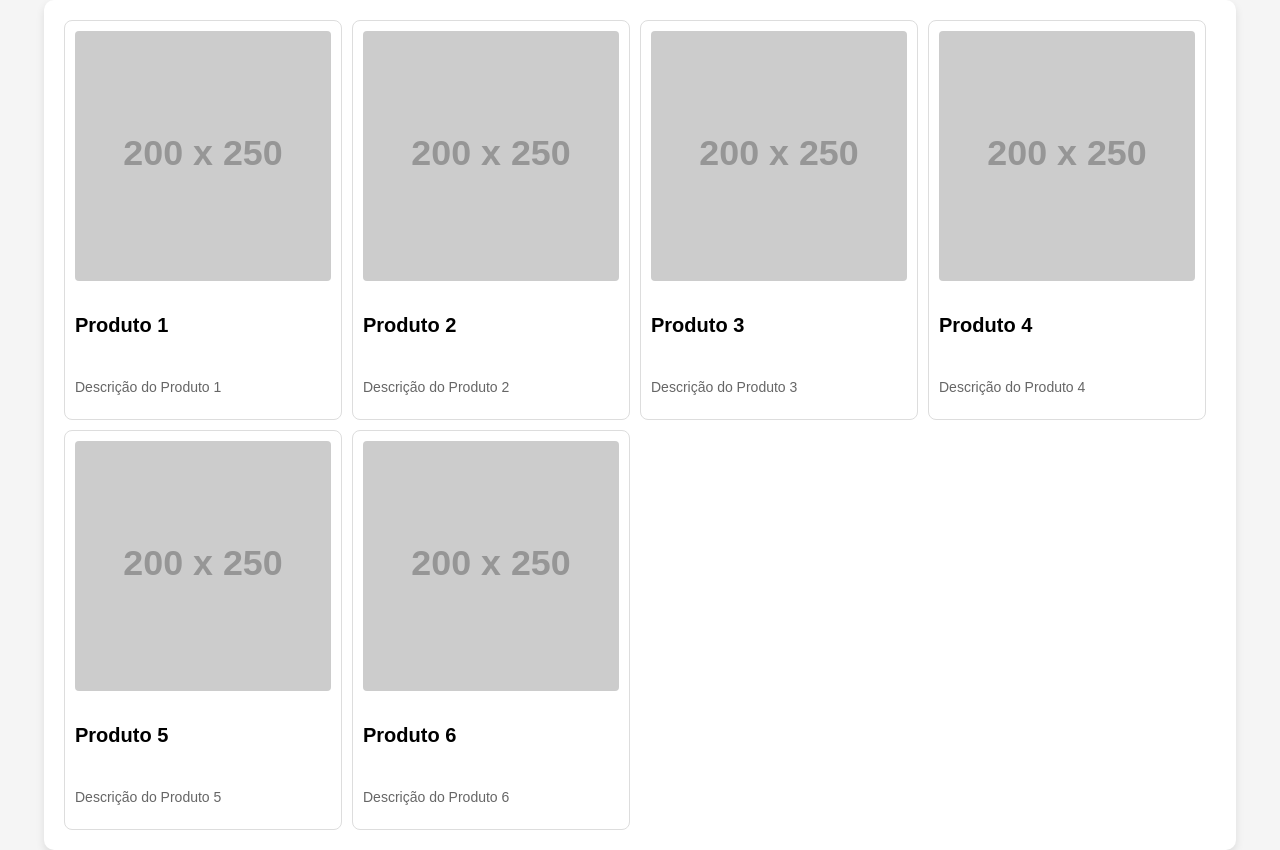
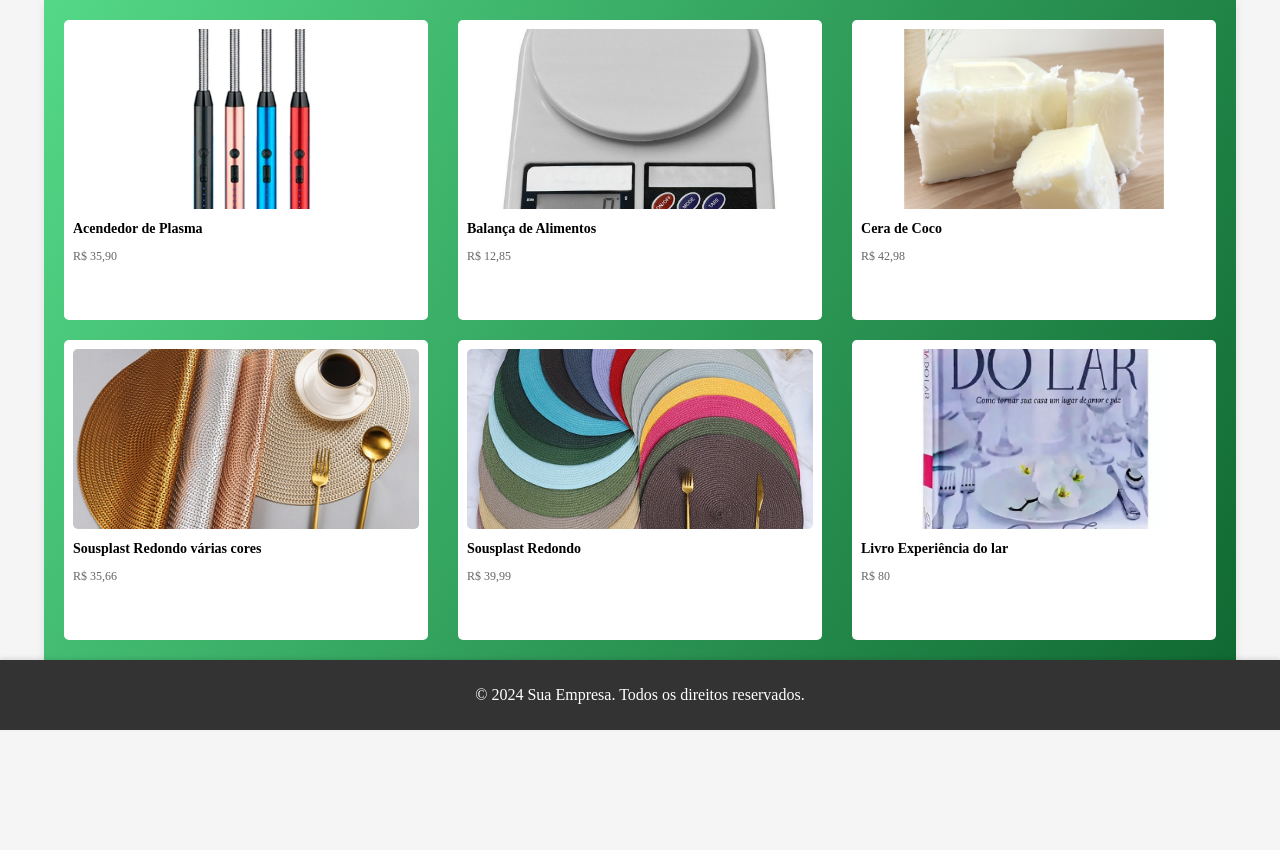
Before and after one commit to ldavu/ecomerce, a plain HTML site: page index.html in a window 1280 px wide. After the commit the page ends 800 px from the top, so only its background shows below. Drawn offline with Linux system fonts and the light colour scheme; placeholder pictures from the web are drawn by us; a web font is replaced by a local one.

Commit message:
Add files via upload

```diff
--- a/index.html
+++ b/index.html
@@ -5,41 +5,49 @@
     <meta name="viewport" content="width=device-width, initial-scale=1.0">
     <title>Produtos</title>
     <link rel="stylesheet" href="styles.css">
+
+    <link rel="preconnect" href="https://fonts.googleapis.com">
+    <link rel="preconnect" href="https://fonts.gstatic.com" crossorigin>
+    <link href="https://fonts.googleapis.com/css2?family=Gupter:wght@400;500;700&display=swap" rel="stylesheet">
 </head>
 <body>
     <div class="container">
         <div class="products">
-            <div class="product">
-                <img src="https://via.placeholder.com/200x250" alt="Produto 1">
-                <h2>Produto 1</h2>
-                <p>Descrição do Produto 1</p>
-            </div>
-            <div class="product">
-                <img src="https://via.placeholder.com/200x250" alt="Produto 2">
-                <h2>Produto 2</h2>
-                <p>Descrição do Produto 2</p>
-            </div>
-            <div class="product">
-                <img src="https://via.placeholder.com/200x250" alt="Produto 3">
-                <h2>Produto 3</h2>
-                <p>Descrição do Produto 3</p>
-            </div>
-            <div class="product">
-                <img src="https://via.placeholder.com/200x250" alt="Produto 4">
-                <h2>Produto 4</h2>
-                <p>Descrição do Produto 4</p>
-            </div>
-            <div class="product">
-                <img src="https://via.placeholder.com/200x250" alt="Produto 5">
-                <h2>Produto 5</h2>
-                <p>Descrição do Produto 5</p>
-            </div>
-            <div class="product">
-                <img src="https://via.placeholder.com/200x250" alt="Produto 6">
-                <h2>Produto 6</h2>
-                <p>Descrição do Produto 6</p>
-            </div>
+            <a href="https://s.shopee.com.br/5poCttnd5x" class="product">
+                <img src="images/acendedor.jpeg" alt="Produto 1">
+                <h2>Acendedor de Plasma</h2>
+                <p>R$ 35,90</p>
+            </a>
+            <a href="https://s.shopee.com.br/2qAbLVAMZB" class="product">
+                <img src="images/balanca.jpeg" alt="Produto 2">
+                <h2>Balança de Alimentos</h2>
+                <p>R$ 12,85</p>
+            </a>
+            <a href="https://s.shopee.com.br/7UwQtWKLaH" class="product">
+                <img src="images/ceradecoco.jpeg" alt="Produto 3">
+                <h2>Cera de Coco</h2>
+                <p>R$ 42,98</p>
+            </a>
+            <a href="https://s.shopee.com.br/8pRoY7Gda3" class="product">
+                <img src="images/kitpanos1.jpeg" alt="Produto 4">
+                <h2>Sousplast Redondo várias cores</h2>
+                <p>R$ 35,66</p>
+            </a>
+            <a href="https://s.shopee.com.br/8pRoXx7tFr" class="product">
+                <img src="images/kitpanos2.jpeg" alt="Produto 5">
+                <h2>Sousplast Redondo</h2>
+                <p>R$ 39,99</p>
+            </a>
+            <a href="https://s.shopee.com.br/50F5wERwVN" class="product">
+                <img src="images/livro_experienciasdolar.jpeg" alt="Produto 6">
+                <h2>Livro Experiência do lar</h2>
+                <p>R$ 80</p>
+            </a>
         </div>
     </div>
+
+    <footer class="footer">
+        <p>&copy; 2024 Sua Empresa. Todos os direitos reservados.</p>
+    </footer>
 </body>
 </html>
--- a/styles.css
+++ b/styles.css
@@ -1,56 +1,76 @@
+/* Adiciona uma estrutura para o rodapé fixo no final da página */
+html, body {
+    height: 100%; /* Faz o body ocupar toda a altura da tela */
+    margin: 0;
+}
+
 body {
-    font-family: Arial, sans-serif;
-    margin: 0;
-    padding: 0;
     display: flex;
-    justify-content: center;
-    align-items: center;
-    min-height: 100vh;
+    flex-direction: column; /* Permite que o conteúdo abaixo do cabeçalho seja exibido corretamente */
     background-color: #f5f5f5;
 }
+
+.wrapper {
+    flex: 1; /* Faz a div wrapper ocupar o espaço restante */
+    display: flex;
+    flex-direction: column; /* Organiza o conteúdo na vertical */
+}
+
 .container {
+    margin-top: 60px; /* Adiciona margem para o conteúdo não ficar embaixo do cabeçalho fixo */
     width: 90%;
     max-width: 1200px;
     margin: 0 auto;
     padding: 20px;
-    background-color: #fff;
-    border-radius: 10px;
+    background: linear-gradient(120deg, #54d887, #106932); /* Gradiente ajustado para o fundo */
     box-shadow: 0 4px 8px rgba(0, 0, 0, 0.1);
 }
+
 .products {
     display: flex;
     flex-wrap: wrap; /* Permite que os produtos quebrem linha */
-    gap: 10px;
+    gap: 20px; /* Espaçamento entre produtos */
+    justify-content: space-between; /* Alinha os produtos ao longo da linha */
 }
+
 .product {
     background-color: #fff;
-    border: 1px solid #ddd;
-    border-radius: 8px;
-    padding: 10px;
-    width: calc(25% - 10px); /* Largura ajustada para quatro produtos por linha */
-    height: 400px; /* Altura ajustada para produtos verticais */
+    border-radius: 5px;
+    padding: 9px;
+    width: calc(33.33% - 20px); /* Ajusta a largura para três produtos por linha */
+    height: 300px; /* Altura ajustada para produtos menores */
     box-sizing: border-box;
     display: flex;
     flex-direction: column; /* Garante que o conteúdo fique verticalmente alinhado */
     justify-content: space-between; /* Espaça o conteúdo verticalmente */
 }
+
 .product img {
     width: 100%;
-    height: 250px; /* Altura da imagem ajustada para o produto vertical */
+    height: 180px; /* Altura da imagem ajustada para produto menor */
     object-fit: cover; /* Ajusta a imagem para cobrir o contêiner */
-    border-radius: 4px;
+    border-radius: 5px;
 }
+
 .product h2 {
-    font-size: 1.25em;
-    margin: 10px 0 5px;
+    font-size: 14px; /* Ajustado o tamanho da fonte para caixas menores */
+    margin: 8px 0 4px;
 }
+
 .product p {
-    font-size: 0.875em;
+    font-size: 0.75em; /* Ajustado o tamanho da fonte para caixas menores */
     color: #666;
 }
+
+@media (max-width: 1024px) {
+    .product {
+        width: calc(50% - 20px); /* Ajusta a largura para dois produtos por linha em telas menores */
+    }
+}
+
 @media (max-width: 768px) {
     .product {
-        width: calc(50% - 10px); /* Ajusta a largura para dois produtos lado a lado em telas menores */
+        width: calc(50% - 20px); /* Ajusta a largura para dois produtos por linha em telas menores */
         height: auto; /* Permite que a altura se ajuste conforme o conteúdo */
         margin: 10px 0; /* Ajusta o espaçamento vertical */
     }
@@ -58,8 +78,25 @@ body {
         height: 200px; /* Ajusta a altura da imagem para melhor visualização em telas menores */
     }
 }
+
 @media (max-width: 400px) {
     .product {
-        width: calc(100% - 10px); /* Ajusta a largura para um produto por linha em telas muito pequenas */
+        width: calc(100% - 20px); /* Ajusta a largura para um produto por linha em telas muito pequenas */
     }
 }
+
+.products a {
+    display: block; /* Faz o link ocupar o espaço total do item da grid */
+    text-decoration: none; /* Remove o sublinhado dos links */
+    color: inherit; /* Garante que a cor do texto não mude */
+}
+
+/* Rodapé */
+.footer {
+    background-color: #333;
+    color: #fff;
+    text-align: center;
+    padding: 10px 0;
+    width: 100%;
+    box-shadow: 0 -2px 4px rgba(0, 0, 0, 0.1);
+}
```
Also changed, not shown: images/acendedor.jpeg (added), images/balanca.jpeg (added), images/ceradecoco.jpeg (added), images/kitpanos1.jpeg (added), images/kitpanos2.jpeg (added), images/livro_experienciasdolar.jpeg (added), images/oleoessencial.jpeg (added), images/pavilvela.jpeg (added), images/potevela.jpeg (added).
